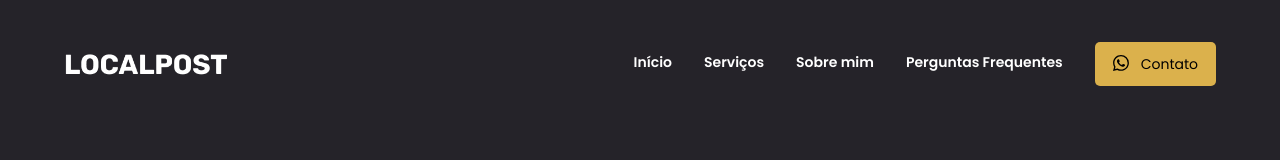
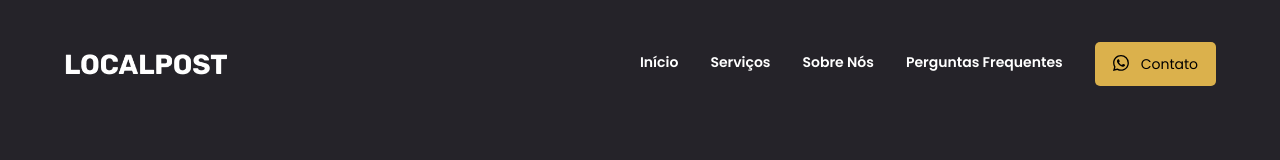
Before and after one commit to EdisonMatos/Dev-Template, a React (Vite) app: page / in a window 1280 px wide. Shown: the top 160 px of the page. Built offline with nearby package versions, Linux system fonts and the light colour scheme.

Commit message:
fix: Corrige o texto dos itens da Navbar

```diff
--- a/src/content/content.jsx
+++ b/src/content/content.jsx
@@ -28,7 +28,7 @@ const content = {
         img: solidLogo,
         alt: "Logomarca",
       },
-      menuItems: ["Início", "Serviços", "Sobre mim", "Perguntas Frequentes"],
+      menuItems: ["Início", "Serviços", "Sobre Nós", "Perguntas Frequentes"],
       ctaButtonText: "Contato",
       ctaButtonTextResponsive: "Contato",
     },
```
